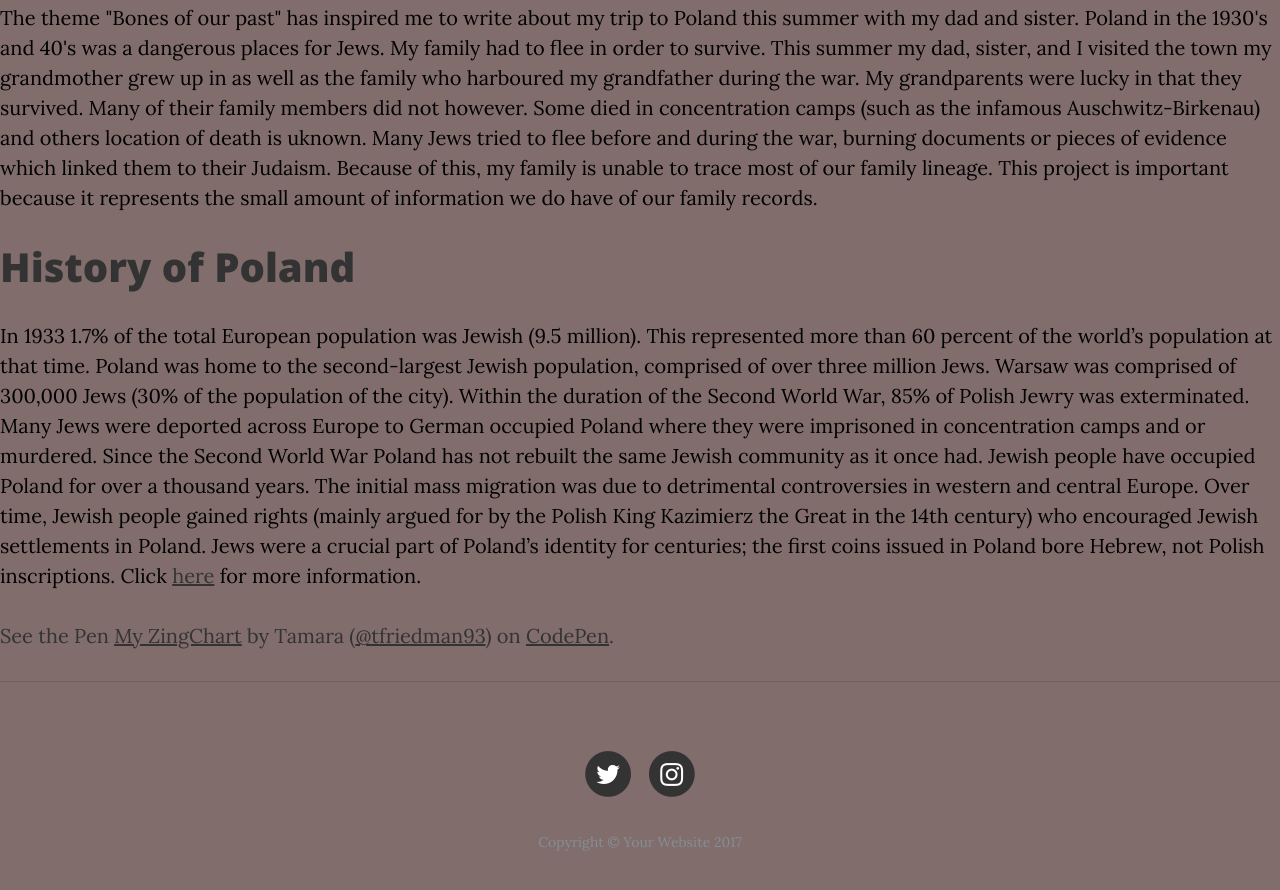
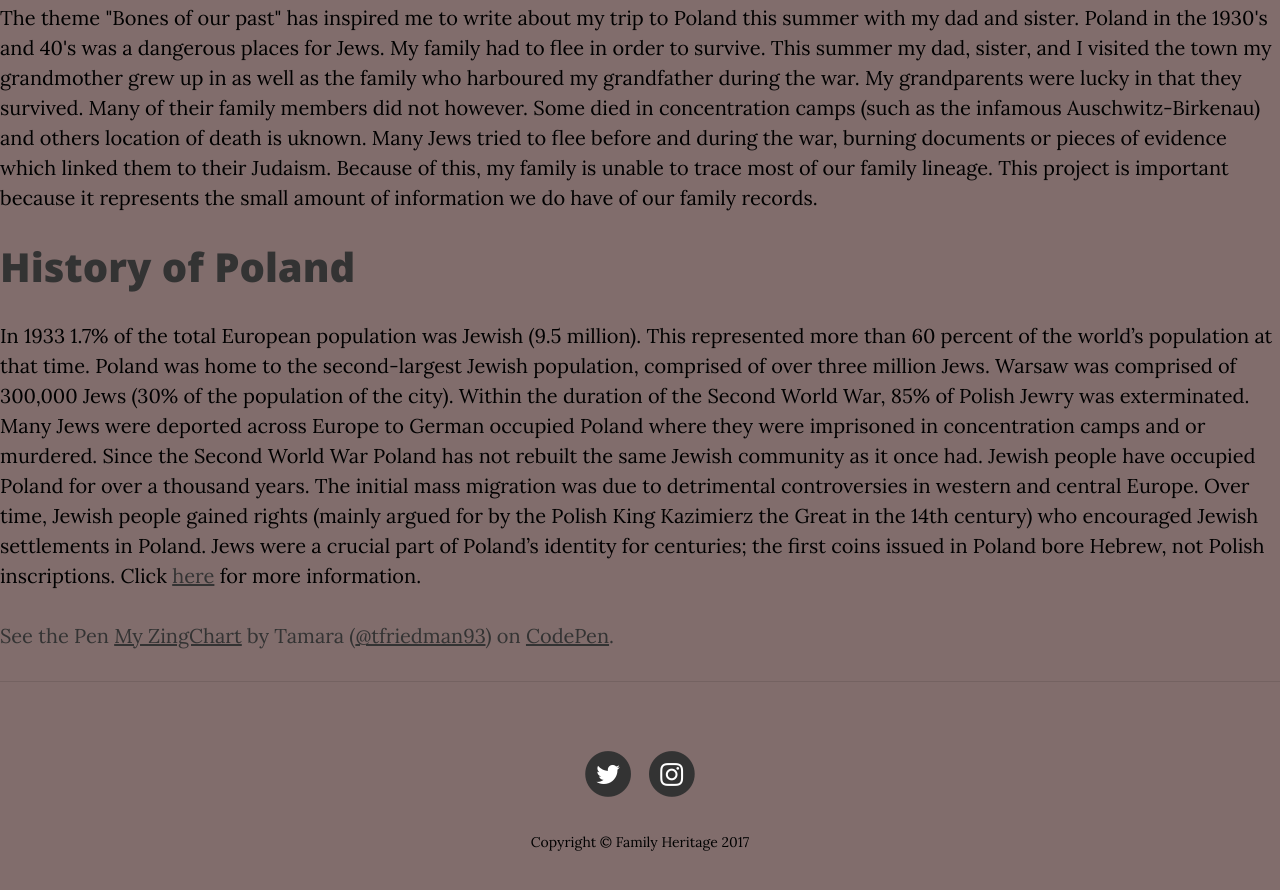
Before and after one commit to tfriedman93/heritage, a website: page index.html in a window 1280 px wide. Shown: the part 1369-2259 px from the top of the page. Drawn offline with nearby package versions, Linux system fonts and the light colour scheme; a script that the page names is missing.

Commit message:
Update index.html

```diff
--- a/index.html
+++ b/index.html
@@ -108,7 +108,7 @@
                 </a>
               </li>
             </ul>
-            <p class="copyright text-muted">Copyright &copy; Your Website 2017</p>
+            <p class="copyright text-muted"><font color="black">Copyright &copy; Family Heritage 2017</p></font>
           </div>
         </div>
       </div>
```
